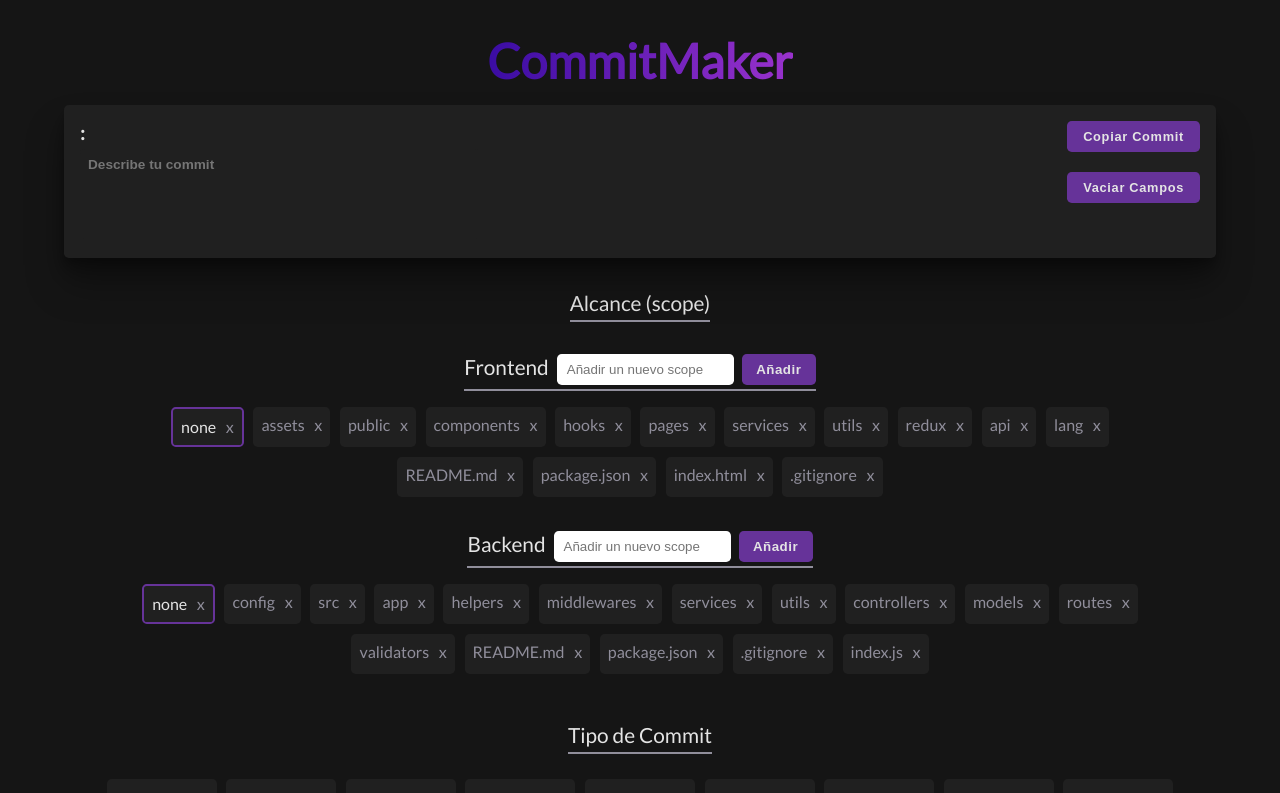
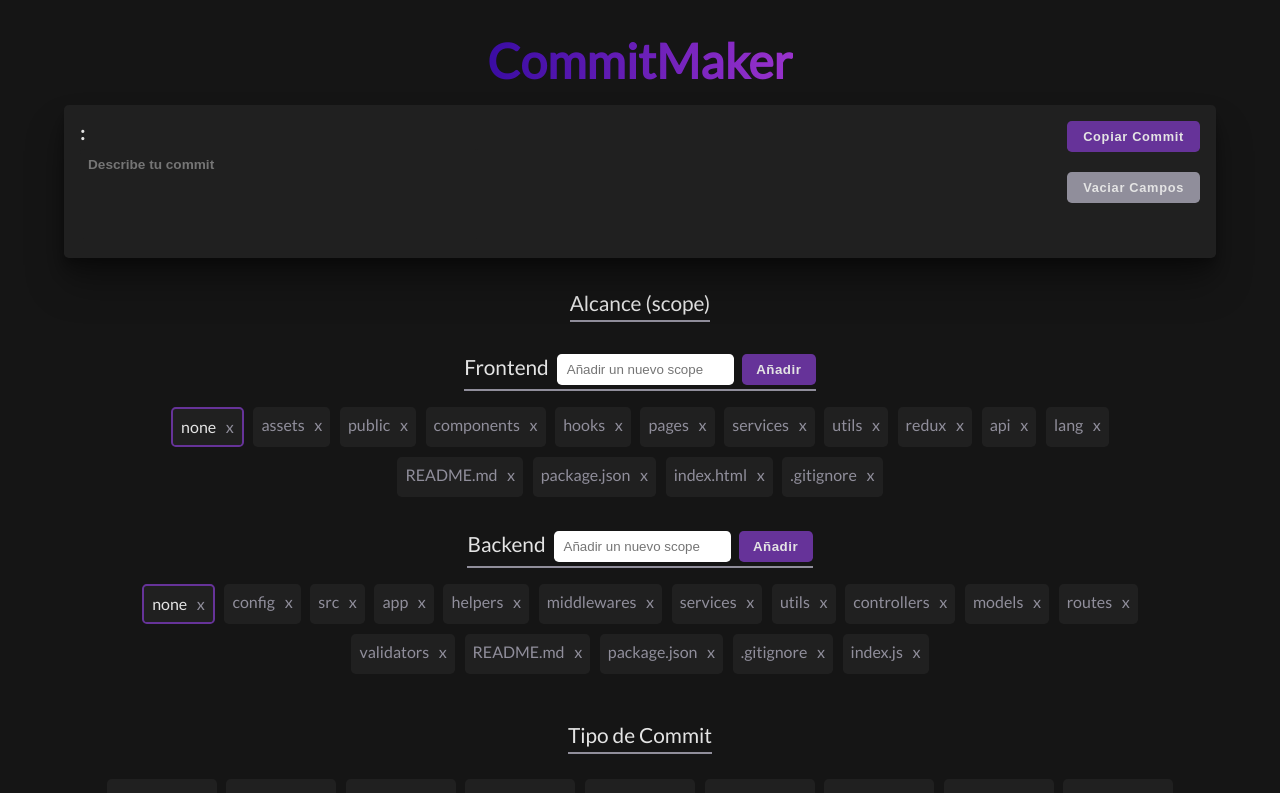
Before and after one commit to JosueEC/CommitsMaker, a React (Vite) app: page / in a window 1280 px wide. Shown: the top 793 px of the page. Built offline with nearby package versions, Linux system fonts and the light colour scheme.

Commit message:
feat(components): 💄 Change of the  background color of the 'Vaciar Campos' button.

```diff
--- a/src/components/ViewerCommit/ViewerCommit.css
+++ b/src/components/ViewerCommit/ViewerCommit.css
@@ -53,3 +53,12 @@
 .buttonViewer:hover {
   background-color: var(--label);
 }
+
+.distinct {
+  background-color: var(--label);
+  transition: 0.3s;
+}
+
+.distinct:hover {
+  color: yellow;
+}
--- a/src/components/ViewerCommit/ViewerCommit.jsx
+++ b/src/components/ViewerCommit/ViewerCommit.jsx
@@ -43,7 +43,7 @@ export default function ViewerCommit () {
           <button className='buttonViewer' onBlur={handleBlur}>Copiar Commit</button>
         </CopyToClipboard>
         <p style={{ visibility: (display) ? 'visible' : 'hidden' }}>Commit Copiado</p>
-        <button onClick={handleCleanInputs} className='buttonViewer'>Vaciar Campos</button>
+        <button onClick={handleCleanInputs} className='buttonViewer distinct'>Vaciar Campos</button>
       </div>
     </div>
   )
```
